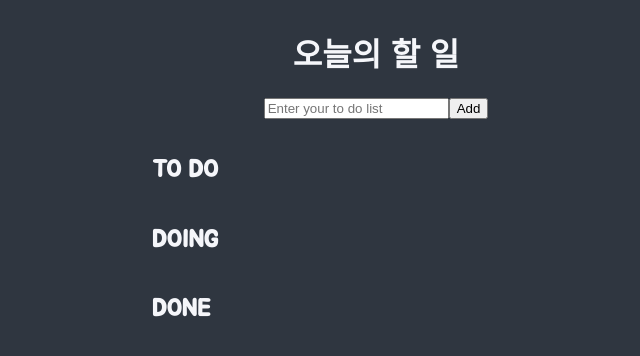
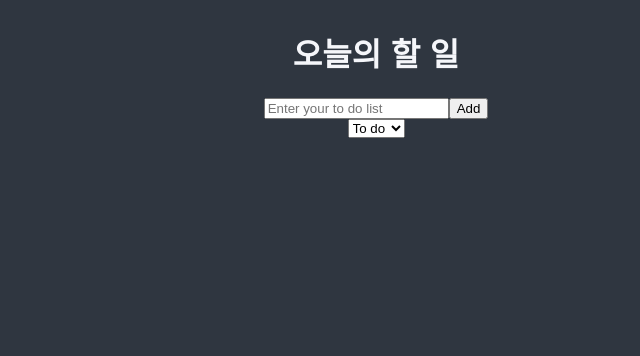
Before and after one commit to FUNco247/React_master_class, a React (Create React App) app: page / in a window 1280 px wide. Shown: the top 356 px of the page, without its empty margins (272-912 px from the left). Built offline with nearby package versions, Linux system fonts and the light colour scheme; a web font is replaced by a local one.

Commit message:
FEAT type selector

```diff
--- a/src/atoms.tsx
+++ b/src/atoms.tsx
@@ -12,14 +12,16 @@ export const toDoState = atom<IToDo[]>({
   default: [],
 });
 
+export const typeState = atom<IToDo["type"]>({
+  key: "type",
+  default: "TO_DO",
+});
+
 export const toDoSelector = selector({
   key: "toDoSelector",
   get: ({ get }) => {
     const toDos = get(toDoState);
-    return [
-      toDos.filter((toDo) => toDo.type === "TO_DO"),
-      toDos.filter((toDo) => toDo.type === "DOING"),
-      toDos.filter((toDo) => toDo.type === "DONE"),
-    ];
+    const type = get(typeState);
+    return toDos.filter((toDo) => toDo.type === type);
   },
 });
--- a/src/pages/ToDoList.tsx
+++ b/src/pages/ToDoList.tsx
@@ -1,6 +1,7 @@
-import { useRecoilValue } from "recoil";
+import React from "react";
+import { useRecoilState, useRecoilValue } from "recoil";
 import styled from "styled-components";
-import { toDoSelector, toDoState } from "../atoms";
+import { IToDo, toDoSelector, typeState } from "../atoms";
 import AddToDo from "../components/AddToDo";
 import ListUpToDo from "../components/ListUpToDo";
 
@@ -32,32 +33,29 @@ function ToDoList() {
    * const [toDos, setToDos] = useRecoilState(toDoState);  this hook can be used like useState hook
    */
   //const toDos = useRecoilValue(toDoState); //this code get all data in atom
-  const [toDo, doing, done] = useRecoilValue(toDoSelector);
-
+  const toDos = useRecoilValue(toDoSelector);
+  const [type, setType] = useRecoilState(typeState);
+  const onInput = (event: React.FormEvent<HTMLSelectElement>) => {
+    setType(event.currentTarget.value as IToDo["type"]);
+  };
+  /** why use onInput event
+   * onInput event occurs immediately after the value of an element has changed,
+   * while onchange occurs when the element loses focus, after the content has been changed.
+   */
   return (
     <Wrapper>
       <Container>
         <h1>오늘의 할 일</h1>
         <AddToDo />
+        <select value={type} onInput={onInput}>
+          <option value="TO_DO"> To do </option>
+          <option value="DOING"> Doing </option>
+          <option value="DONE"> Done </option>
+        </select>
         <ToDoBox>
-          <div>
-            <h2>TO DO</h2>
-            {toDo.map((toDo) => (
-              <ListUpToDo key={toDo.id} toDo={toDo} />
-            ))}
-          </div>
-          <div>
-            <h2>DOING</h2>
-            {doing.map((toDo) => (
-              <ListUpToDo key={toDo.id} toDo={toDo} />
-            ))}
-          </div>
-          <div>
-            <h2>DONE</h2>
-            {done.map((toDo) => (
-              <ListUpToDo key={toDo.id} toDo={toDo} />
-            ))}
-          </div>
+          {toDos.map((toDo) => (
+            <ListUpToDo key={toDo.id} toDo={toDo} />
+          ))}
         </ToDoBox>
       </Container>
     </Wrapper>
```
